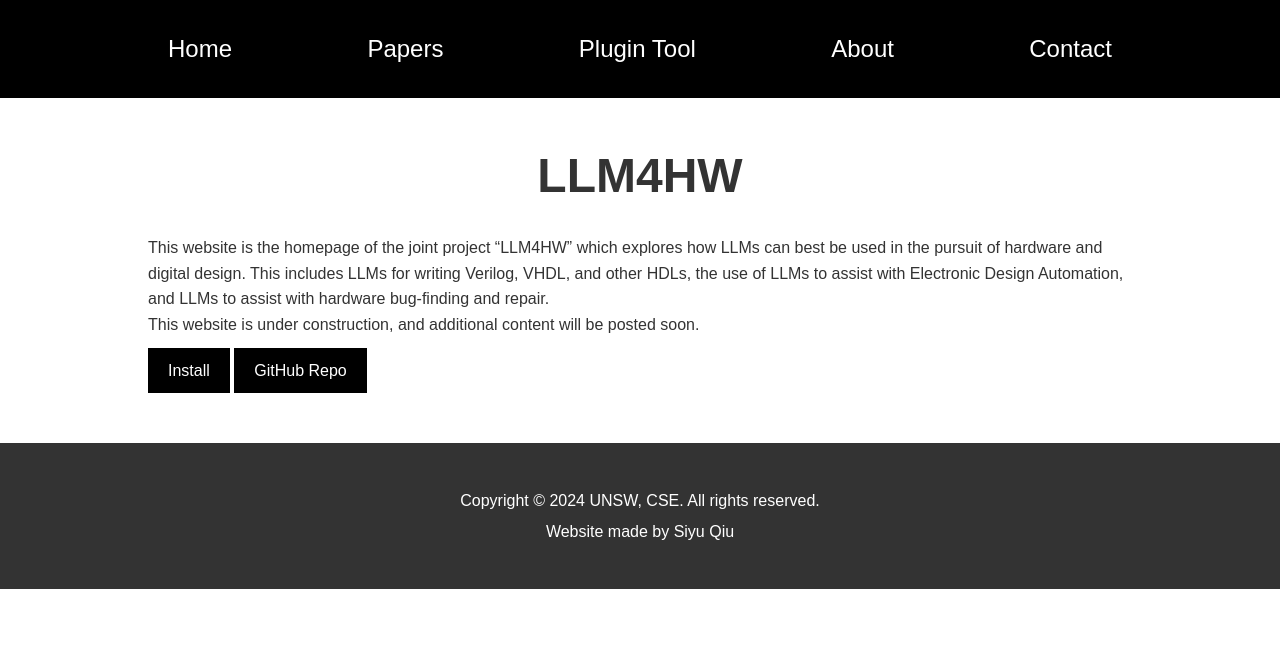
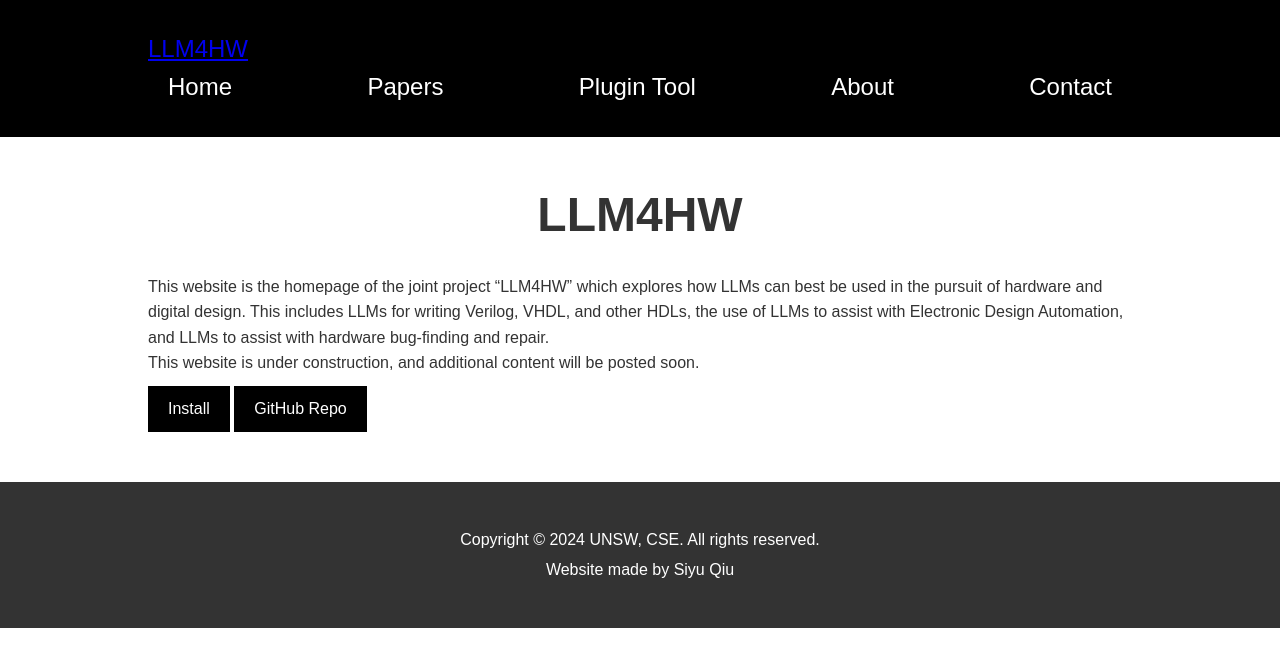
Before and after one commit to llm4hw/llm4hw.github.io, a Jekyll site: the page built from index.md, in a window 1280 px wide. Shown: the top 667 px of the page. Built offline with Jekyll 4.4.1, drawn with Linux system fonts in a browser that asks for light colours.

Commit message:
Update default.html

```diff
--- a/_layouts/default.html
+++ b/_layouts/default.html
@@ -9,6 +9,7 @@
 <body>
     <header>
         <div class="container">
+            <a href="/" class="logo">LLM4HW</a>
             <nav>
                 <ul>
                     <li><a href="{{ '/' | relative_url }}">Home</a></li>
@@ -17,9 +18,15 @@
                     <li><a href="{{ '/about' | relative_url }}">About</a></li>
                     <li><a href="{{ '/contact' | relative_url }}">Contact</a></li>
                 </ul>
+                <div class="hamburger" id="hamburger">
+                    <span></span>
+                    <span></span>
+                    <span></span>
+                </div>
             </nav>
         </div>
     </header>
+
     <div class="container">
         <h1 class="main-title">{{ page.title }}</h1>
         {{ content }}
```
Also changed, not shown: other parts of _layouts/default.html (+10 -0 lines).
